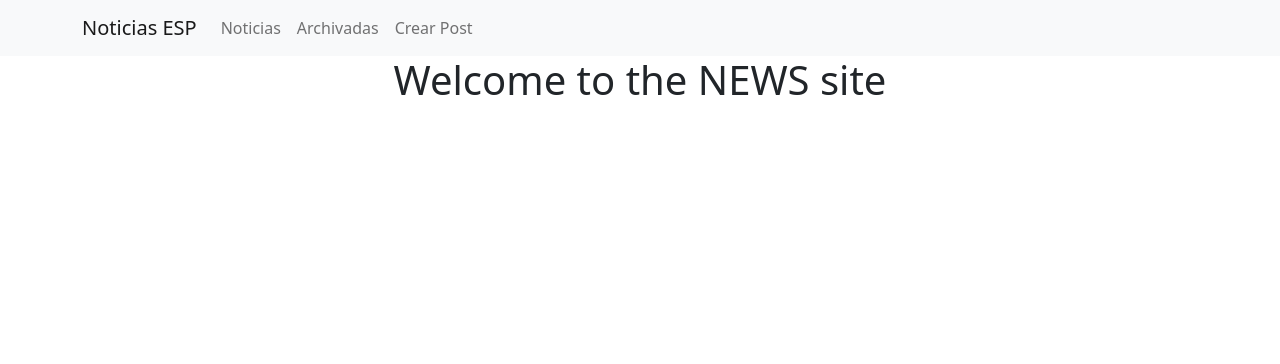
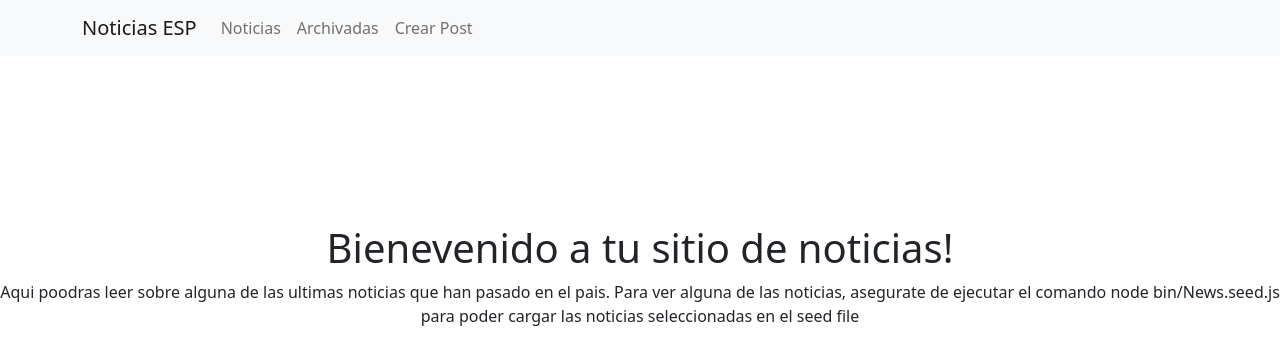
Before and after one commit to abg1995/news-client, a React (Create React App) app: page / in a window 1280 px wide. Shown: the top 364 px of the page. Built offline with nearby package versions, Linux system fonts and the light colour scheme; no server answers.

Commit message:
añadido ruta homepage y creada homepage

```diff
--- a/src/App.js
+++ b/src/App.js
@@ -8,6 +8,7 @@ import axios from "axios";
 import Navegador from "./components/Navbar"
 import NewsDetail from './views/NewsDetail';
 import ArchivedDetails from './views/ArchivedDetails';
+import HomePage from './views/Homepage';
 
 function App() {
 
@@ -45,10 +46,10 @@ const getArchived = () => {
     <div className="App">
 
    <Navegador />
-   <h1>Welcome to the NEWS site</h1>
 
 
    <Routes>
+     <Route path='/' element={<HomePage />} />
      <Route path='/news' element={<News getNews={getNews} news={ news }/>} />
      <Route path='/news/:newsId' element={<NewsDetail getNews={getNews} news={ news }/>} />
      <Route path='/archived' element={<Archived archived={ archived } getArchived = {getArchived}/>} />
--- /dev/null
+++ b/src/views/Homepage.jsx
@@ -0,0 +1,20 @@
+import '../styles/news.css'
+
+function HomePage() {
+
+
+    return(
+        <>
+        <br /><br /><br /><br /><br /><br /><br />
+        <h1 className="titles">Bienevenido a tu sitio de noticias!</h1>
+
+        <div className='parrafo inicial'>
+        <p className="texto-inical">Aqui poodras leer sobre alguna de las ultimas noticias que han pasado en el pais. Para ver alguna de las noticias, asegurate de ejecutar
+            el comando node bin/News.seed.js para poder cargar las noticias seleccionadas en el seed file</p>
+            </div>
+        </>
+    )
+}
+
+
+export default HomePage;
```
Also changed, not shown: public/1.webp (added).
